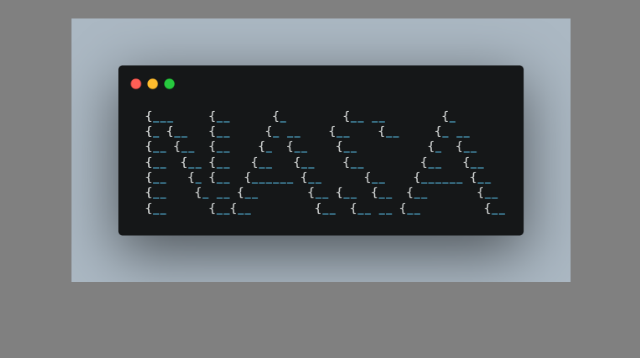
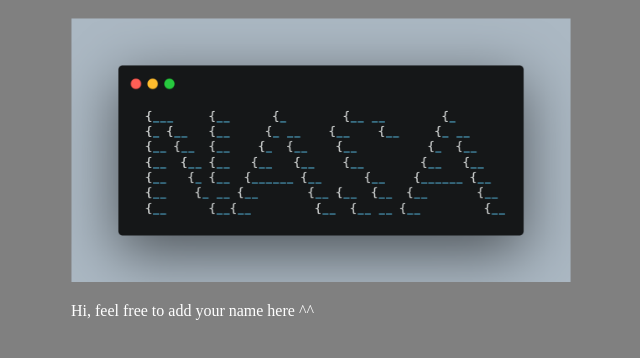
Before and after one commit to TheKinng96/TxtTestingFile, a plain HTML site: page index.html in a window 1280 px wide. Shown: the part 180-538 px from the top of the page, without its empty margins (327-967 px from the left). Drawn offline with Linux system fonts and the light colour scheme.

Commit message:
edited a new line

```diff
--- a/index.html
+++ b/index.html
@@ -13,6 +13,7 @@
     <h1>This is the testing message.</h1>
     <div class="imgcontainer">
       <img src="carbon.png" alt="nasa">
+      <p>Hi, feel free to add your name here ^^</p>
     </div>
   </div>
 
```
